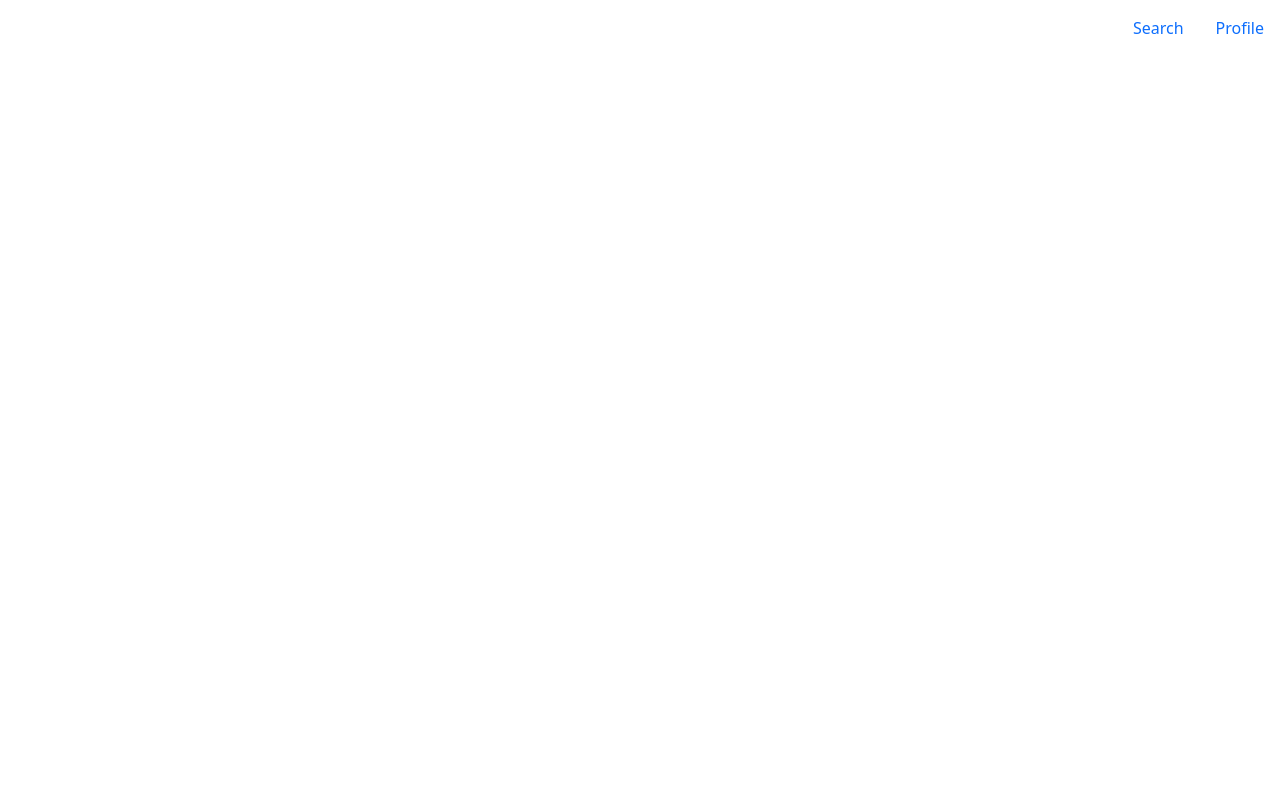
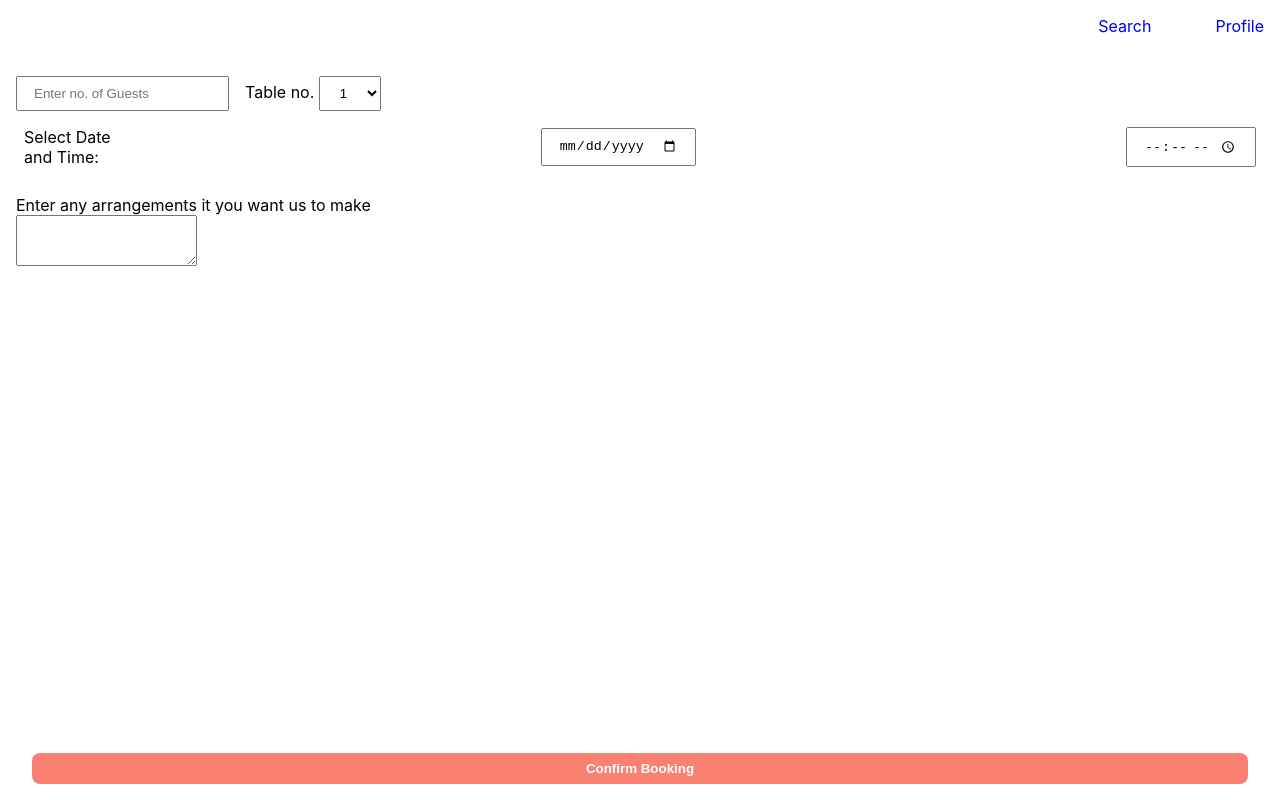
Before and after one commit to tushar0107/restaurant-booking-frontend, a React (Create React App) app: page /book-table/1 in a window 1280 px wide. Before the commit this address had no page. Built offline with nearby package versions, Linux system fonts and the light colour scheme.

Commit message:
deploying to vercel

```diff
--- a/package.json
+++ b/package.json
@@ -13,10 +13,8 @@
     "@testing-library/react": "^13.4.0",
     "@testing-library/user-event": "^13.5.0",
     "axios": "^1.6.8",
-    "bootstrap": "^5.3.3",
     "expo": "^50.0.14",
     "react": "^18.2.0",
-    "react-bootstrap": "^2.10.1",
     "react-dom": "^18.2.0",
     "react-redux": "^9.1.0",
     "react-router": "^6.22.3",
--- a/src/App.css
+++ b/src/App.css
@@ -2,11 +2,16 @@
 :root{
   --border: 2px solid grey;
 }
-
+input{
+  padding: .5rem 1rem;
+  outline: none;
+}
 
 /* loader component */
 #loader-container{
-  position: absolute;
+  width: 100vw;
+  height: 100vh;
+  position: fixed;
   z-index: 100;
   inset: 0 0 0 0;
   background-color: #0000002f;
@@ -42,11 +47,12 @@
 }
 
 #header{
-  width: 100vw;
-  padding: 1rem;
   display: flex;
   justify-content: space-between;
   align-items: center;
+}
+#header .logo{
+  padding: 1rem;
 }
 #header nav{
   display: flex;
@@ -56,6 +62,7 @@
 }
 #header nav a{
   text-decoration: none;
+  padding: 1rem;
 }
 
 /* login form */
@@ -88,12 +95,20 @@
   margin-bottom: .5rem;
 }
 #search-bar input{
-  width: 100%;
-  padding: .5rem 1rem;
+  padding: 1rem;
   outline: none;
 }
+#search-bar input#name{
+  width: 100%;
+
+}
+/* #search-bar input#city{
+  width: 100%;
+} */
 .option-button{
   position: relative;
+  display: inline-block;
+  margin: .5rem auto;
 }
 .option-button input{
   position: absolute;
@@ -106,21 +121,16 @@
   border-radius: .5rem;
   border: var(--border);
   background-color: #dddddd;
-
 }
 .option-button input:checked ~ label{
   background-color: #ffd3ce;
   border: 2px solid salmon;
   color: #f3402c;
 }
-#search-container button{
+#search-container button.submit-btn{
   display: block;
   margin: .5rem auto;
-  width: 30%;
-  padding: .5rem;
-  outline: none;
-  border: var(--border);
-  border-radius: .5rem;
+  width:100%;
 }
 
 /* search results */
@@ -150,9 +160,98 @@
 .restaurant-card .restaurant-name{
   font-size: 20px;
 }
-.restaurant-card .address{
+.restaurant-card .address,
+#restaurant-page .address{
   font-size: 16px;
   font-weight: 500;
   color: grey;
   white-space: no-wrap;
 }
+
+/* restaurant-page */
+#restaurant-page{
+  width: 100%;
+}
+#restaurant-page .head{
+  width: 100%;
+  height: 25vh;
+  display: flex;
+  justify-content: flex-end;
+  flex-direction: column;
+  padding: 1rem;
+  background-position: center;
+  background-size: cover;
+}
+#restaurant-sheet{
+  width: 100%;
+  border-top-left-radius: 1rem;
+  border-top-right-radius: 1rem;
+  box-shadow: 0 -6px 10px #e4e4e4;
+}
+#restaurant-sheet #book-table-btn{
+  display: flex;
+  justify-content: flex-end;
+}
+#book-table-btn a,
+.submit-btn{
+  padding: .5rem 1rem;
+  margin: 1rem;
+  border: none;
+  border-radius: .5rem;
+  color: white;
+  background-color: salmon;
+  font-weight: 700;
+  text-decoration: none;
+}
+#menu-list{
+  overflow-y: scroll;
+  height: 50vh;
+  padding: .5rem;
+}
+  #menu-list::-webkit-scrollbar{
+  width: 6px;
+}
+#menu-list::-webkit-scrollbar-thumb{
+  background-color: #dddddd;
+  border-radius: 10px;
+}
+
+.menu-item{
+  display: flex;
+  justify-content: flex-start;
+  gap: 1rem;
+  margin-top: .5rem;
+  border-bottom: 1px solid lightgrey;
+}
+.menu-img img{
+  width: 80px;
+}
+
+/* book-table-page */
+#book-table-page{
+  padding: 1rem;
+}
+#table-list{
+  padding: .5rem 1rem;
+}
+.num-of-guests{
+  display: flex;
+  gap: 1rem;
+  margin: .5rem auto;
+}
+.date-time-input{
+  padding: .5rem;
+  display: flex;
+  justify-content: space-between;
+  align-items: center;
+}
+#details textarea{
+  display: block;
+  width: 100%;
+}
+.confirm-btn{
+  position: absolute;
+  bottom: 0;
+  left: 1rem;
+  right: 1rem;
+}
--- /dev/null
+++ b/src/Vars.js
@@ -0,0 +1,5 @@
+const apiUrl = 'https://restaurant-booking-app-server.onrender.com'
+// const apiUrl = 'http://127.0.0.1:8626';
+
+
+export default apiUrl;
--- a/src/components/Header.jsx
+++ b/src/components/Header.jsx
@@ -6,7 +6,7 @@ const Header = () => {
   const user = useSelector((state)=>state.user);
   return (
       <div id="header">
-        <div>
+        <div className="logo">
           {(user.value?.first_name || "") + " " + (user.value?.last_name || "")}
         </div>
         <nav>
--- a/src/index.js
+++ b/src/index.js
@@ -3,7 +3,6 @@ import ReactDOM from 'react-dom/client';
 import './index.css';
 import App from './App';
 import reportWebVitals from './reportWebVitals';
-import 'bootstrap/dist/css/bootstrap.css';
 import { BrowserRouter } from 'react-router-dom';
 import { Provider } from 'react-redux';
 import store from './app/store';
--- a/src/pages/Base.jsx
+++ b/src/pages/Base.jsx
@@ -4,6 +4,7 @@ import Search from "./Search";
 import Home from "./Home";
 import Profile from "./Profile";
 import { Restaurant } from "./Restaurant";
+import { BookTable } from "./BookTable";
 
 
 const Base = ()=>{
@@ -16,6 +17,7 @@ const Base = ()=>{
                 <Route path='/search' element={<Search/>}></Route>
                 <Route path='/profile' element={<Profile/>}></Route>
                 <Route path='/restaurant/:id' element={<Restaurant/>}></Route>
+                <Route path='/book-table/:id' element={<BookTable/>}></Route>
             </Routes>
         </>
     );
--- /dev/null
+++ b/src/pages/BookTable.jsx
@@ -0,0 +1,84 @@
+import React, { useState } from 'react';
+import { useSelector } from 'react-redux';
+import { useParams } from 'react-router';
+
+
+export const BookTable = ()=>{
+    const params= useParams();
+    const user = useSelector(state=>state.user);
+    const [guests,setGuests] = useState(null);
+    const [table,setTable] = useState(null);
+    const [date,setDate] = useState('');
+    const [time,setTime] = useState('');
+    const [details,setDetails] = useState('');
+
+    const formData = {
+        user_id:user.id,
+        restaurant_id:params.id,
+        table_no:table,
+        details:details,
+        guests:guests,
+        booking_date:new Date().toLocaleString(),
+        visit_date:date,
+        visit_time:time
+    }
+
+    const handleFormData = (e)=>{
+        switch (e.target.name) {
+            case 'num-of-guests':
+                setGuests(e.target.value);
+                break;
+            case 'table':
+                setTable(e.target.value);
+                break;
+            case 'time':
+                setTime(e.target.value);
+                break;
+            case 'date':
+                setDate(e.target.value);
+                break;
+            case 'details':
+                setDetails(e.target.value);
+                break;
+            default:
+                break;
+        }
+    }
+
+    const submitBooking = ()=>{
+        console.log(formData);
+    }
+
+    return(
+        <>
+            <div id="book-table-page">
+                {/* <h2>Create A Booking</h2> */}
+                <div className='num-of-guests'>
+                    <input type="number" name="num-of-guests" value={guests} onChange={(e)=>handleFormData(e)} placeholder='Enter no. of Guests' />
+                    <div>
+                        <span>Table no. </span>
+                        <select name="table" id="table-list" value={table} onChange={(e)=>handleFormData(e)}>
+                            <option value="1">1</option>
+                            <option value="2">2</option>
+                            <option value="3">3</option>
+                        </select>
+                    </div>
+                </div>
+                <div className='date-time-input'>
+                    <span>Select Date <br /> and Time:</span>
+                    <span>
+                        <input type="date" name="date" value={date} onChange={(e)=>handleFormData(e)} id="date" />
+                    </span>
+                    <span>
+                        <input type="time" name="time" value={time} onChange={(e)=>handleFormData(e)} id="time" />
+                    </span>
+                </div>
+                <div className="details">
+                    <br /><span>Enter any arrangements it you want us to make</span><br />
+                        <textarea name="details" id="details" rows="3"></textarea>
+                </div>
+            </div>
+            <button className='confirm-btn submit-btn' onClick={submitBooking}>Confirm Booking</button>
+        </>
+    );
+}
--- a/src/pages/Profile.jsx
+++ b/src/pages/Profile.jsx
@@ -4,6 +4,7 @@ import { useDispatch } from 'react-redux';
 import { login } from '../user/UserSlice';
 import { useNavigate } from 'react-router';
 import Loader from '../components/Loader';
+import apiUrl from '../Vars';
 
 
 
@@ -24,7 +25,7 @@ const Profile = ()=>{
     const submit = ()=>{
         setLoading(true);
         console.log(mobile,password);
-        axios.post('http://127.0.0.1:8626/api/login',{mobile:mobile,password:password}).then((res)=>{
+        axios.post(`${apiUrl}/api/login`,{mobile:mobile,password:password}).then((res)=>{
             console.log(res);
             if(res.data.status===true){
                 dispatch(login(res.data.user));
--- a/src/pages/Restaurant.jsx
+++ b/src/pages/Restaurant.jsx
@@ -1,12 +1,72 @@
-import React from 'react';
+import axios from 'axios';
+import React, { useEffect, useState } from 'react';
 import { useParams } from 'react-router';
+import Loader from '../components/Loader';
+import { Link } from 'react-router-dom';
+import apiUrl from '../Vars';
 
 
 export const Restaurant = ()=>{
     const {id} = useParams();
+    const [isLoading, setIsLoading] = useState(false);
+    const [restaurant,setRestaurant] = useState();
+    const [menu, setMenu] = useState();
+
+    useEffect(()=>{
+        setIsLoading(true);
+        axios.get(`${apiUrl}/api/get-restaurant/${id}`).then((res)=>{
+            console.log('restaurant: ',res.data);
+            if(res.data.status){
+                setRestaurant(res.data.data[0]);
+            }
+        }).then(()=>{
+            axios.get(`${apiUrl}/api/menu/${id}`).then((res)=>{
+                console.log('menu: ',res.data);
+                if(res.data.status){
+                    setMenu(res.data.data);
+                }
+            });
+            setIsLoading(false);
+        }).catch(err=>console.log(err));
+    },[id]);
     return (
         <>
-            <h1>restaurant page {id}</h1>
+        {
+            isLoading ?
+                <Loader status={isLoading}/>:
+                <div id='restaurant-page'>
+                    <div className='head' style={{backgroundImage:'url(../../logo192.png)'}}>
+                        <h2>{restaurant?.name}</h2>
+                        <span className='address'>{restaurant?.address + ', ' + restaurant?.city}</span>
+                    </div>
+                    <div id='restaurant-sheet'>
+                        <div id="book-table-btn">
+                            <Link to={`/book-table/${id}`}>Book a Table</Link>
+                        </div>
+                        <div id="menu-list">
+                            {
+                                Array.isArray(menu)?(
+                                    menu.length>0 ? menu.map((item,index)=>{
+                                    return(
+                                        <div className="menu-item" key={index}>
+                                            <div className="menu-img">
+                                                <img src="../../logo192.png" alt="" />
+                                            </div>
+                                            <div className="menu-details">
+                                                <strong>{item.food_item}</strong><br />
+                                                <span>{item.food_desc.slice(0,50)}</span><br />
+                                                <span>{item.price}/-</span>
+                                            </div>
+                                        </div>
+                                    );
+                                    }) : <h5>No items in the menu</h5>)
+                                :null
+                            }
+                        </div>
+                    </div>
+
+                </div>
+        }
         </>
     );
 }
--- a/src/pages/Search.jsx
+++ b/src/pages/Search.jsx
@@ -4,6 +4,7 @@ import { Link } from 'react-router-dom';
 import Loader from '../components/Loader';
 import { FontAwesomeIcon } from '@fortawesome/react-fontawesome';
 import { faBowlRice, faUtensils } from '@fortawesome/free-solid-svg-icons';
+import apiUrl from '../Vars';
 
 
 const Search = ()=>{
@@ -59,7 +60,7 @@ const Search = ()=>{
         console.log(formData);
         setLoading(true);
 
-        axios.post('http://127.0.0.1:8626/api/restaurants',{...formData}).then((res)=>{
+        axios.post(`${apiUrl}/api/restaurants`,{...formData}).then((res)=>{
             console.log(res.data);
             if(res.data.length!==0){
                 setRestaurants(res.data.data);
@@ -68,18 +69,17 @@ const Search = ()=>{
         }).catch(err=>{
             setLoading(false);
             console.log('Search Error: ',err);
-            alert(err.message);
+            alert(err);
         });
     }
 
     return (
       <>
-        <Loader status={loading}/>
 
         <div id="search-container">
             <div id="search-bar">
-                <input type="search" name='name' value={name} onChange={(e)=>handleSearchInput(e)} placeholder="Search by restaurants..." ></input>
-                <input type="search" name='city' value={city} onChange={(e)=>handleSearchInput(e)} placeholder="Search by city..." ></input>
+                <input type="search" name='name' id="name" value={name} onChange={(e)=>handleSearchInput(e)} placeholder="Search by restaurants..." ></input>
+                <input type="search" name='city' id="city" value={city} onChange={(e)=>handleSearchInput(e)} placeholder="Search by city..." ></input>
             </div>
             <span className='light-icon'><FontAwesomeIcon icon={faBowlRice}/></span>
             <span className='option-button'><input type="radio" id='veg' name="food-type" onChange={(e)=>{handleSearchInput(e)}} value="veg" ></input><label htmlFor="veg"> Veg</label></span>
@@ -92,13 +92,13 @@ const Search = ()=>{
             <span className='option-button'><input type="radio" id='table-capacity-30' name='table-capacity' onChange={(e)=>{handleSearchInput(e)}} value="30" ></input><label htmlFor="table-capacity-30">&gt;30</label></span>
             <br />{/* <input type="text" name='ethnicity' className='search-input-box' value={ethnicity} onChange={(e)=>handleSearchInput(e)} placeholder="Type of restaurant" ></input> */}
             <span className='light-icon'><FontAwesomeIcon icon={faUtensils}/> </span>
-            <span className='option-button'><input type="radio" id='service-cafe' name='service-type' onChange={(e)=>{handleSearchInput(e)}} value="cafe" ></input><label htmlFor="service-cafe">Cafe</label></span>
-            <span className='option-button'><input type="radio" id='service-dining' name='service-type' onChange={(e)=>{handleSearchInput(e)}} value="dining" ></input><label htmlFor="service-dining">Dining</label></span>
-            <span className='option-button'><input type="radio" id='service-restaurant' name='service-type' onChange={(e)=>{handleSearchInput(e)}} value="family restaurant" ></input><label htmlFor="service-restaurant">Family Restaurant</label></span>
-            <br /><button onClick={searchOutput}> Search</button>
-
+            <span className='option-button'><input type="radio" id='service-cafe' name='service-type' onChange={(e)=>{handleSearchInput(e)}} value="Cafe" ></input><label htmlFor="service-cafe">Cafe</label></span>
+            <span className='option-button'><input type="radio" id='service-dining' name='service-type' onChange={(e)=>{handleSearchInput(e)}} value="Dinner" ></input><label htmlFor="service-dining">Dining</label></span>
+            <span className='option-button'><input type="radio" id='service-restaurant' name='service-type' onChange={(e)=>{handleSearchInput(e)}} value="Family Restaurant" ></input><label htmlFor="service-restaurant">Family Restaurant</label></span>
+            <br /><button className='submit-btn' onClick={searchOutput}> Search</button>
         </div>
-
+        {loading?<Loader status={loading}/>:
+        <>
             <div id="search-results-container">
                 {
                     Array.isArray(restaurants) ? restaurants.map((ele,key)=>{
@@ -116,6 +116,7 @@ const Search = ()=>{
                     }):null
                 }
             </div>
+        </>}
       </>
     );
 }
```
Also changed, not shown: 1 other file (tests, documents, lock files or other folders). Lines whose indentation alone changed are shown as unchanged.
